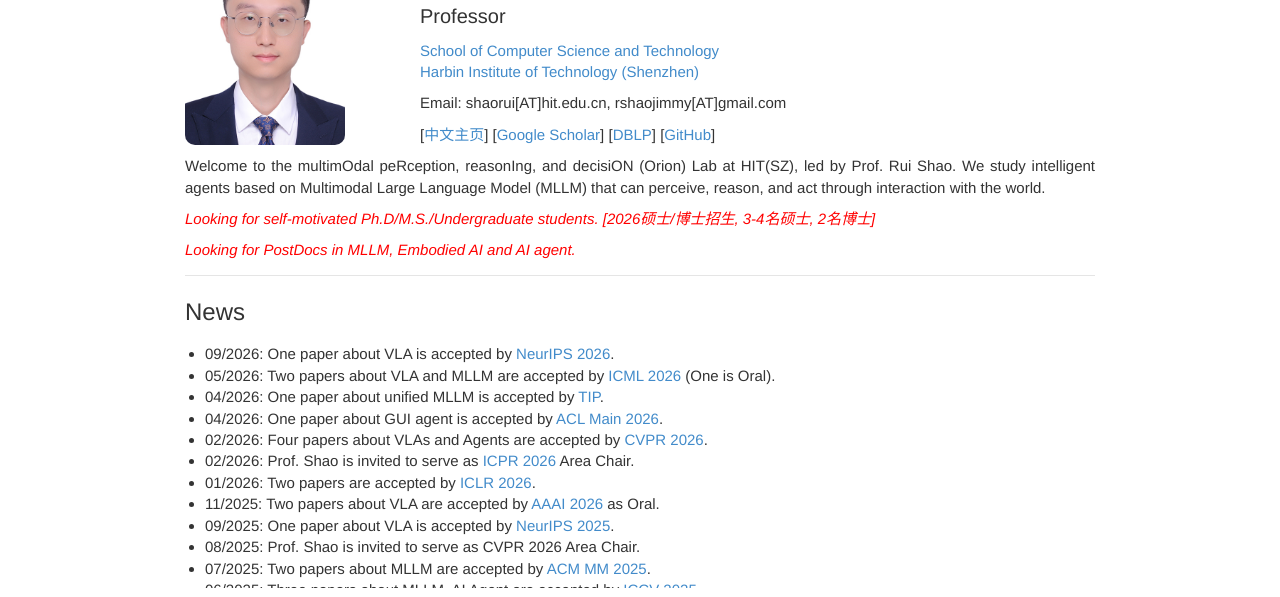
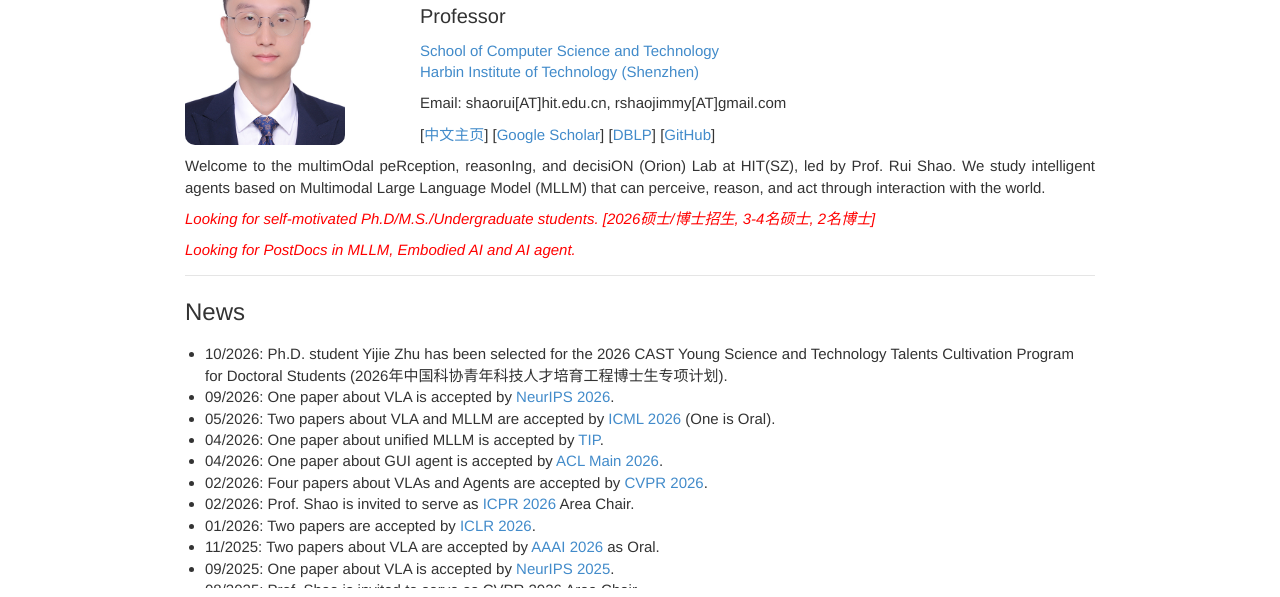
Before and after one commit to rshaojimmy/OrionLab, a plain HTML site: page index.html in a window 1280 px wide. Shown: the part 163-760 px from the top of the page. Drawn offline with Linux system fonts and the light colour scheme.

Commit message:
add news information

```diff
--- a/index.html
+++ b/index.html
@@ -88,6 +88,7 @@
       <h2>News</h2>
       <div style="height: 250px; overflow-y: auto;">
         <ul style="padding-left: 20px; margin-top: 5px;">
+        <li>10/2026: Ph.D. student Yijie Zhu has been selected for the 2026 CAST Young Science and Technology Talents Cultivation Program for Doctoral Students (2026年中国科协青年科技人才培育工程博士生专项计划).
         <li>09/2026: One paper about VLA is accepted by <a href="https://neurips.cc/Conferences/2026">NeurIPS 2026</a>.
         <li>05/2026: Two papers about VLA and MLLM are accepted by <a href="https://icml.cc/Conferences/2026">ICML 2026</a> (One is Oral).
         <li>04/2026: One paper about unified MLLM is accepted by <a href="https://signalprocessingsociety.org/publications-resources/ieee-transactions-image-processing">TIP</a>.
```
